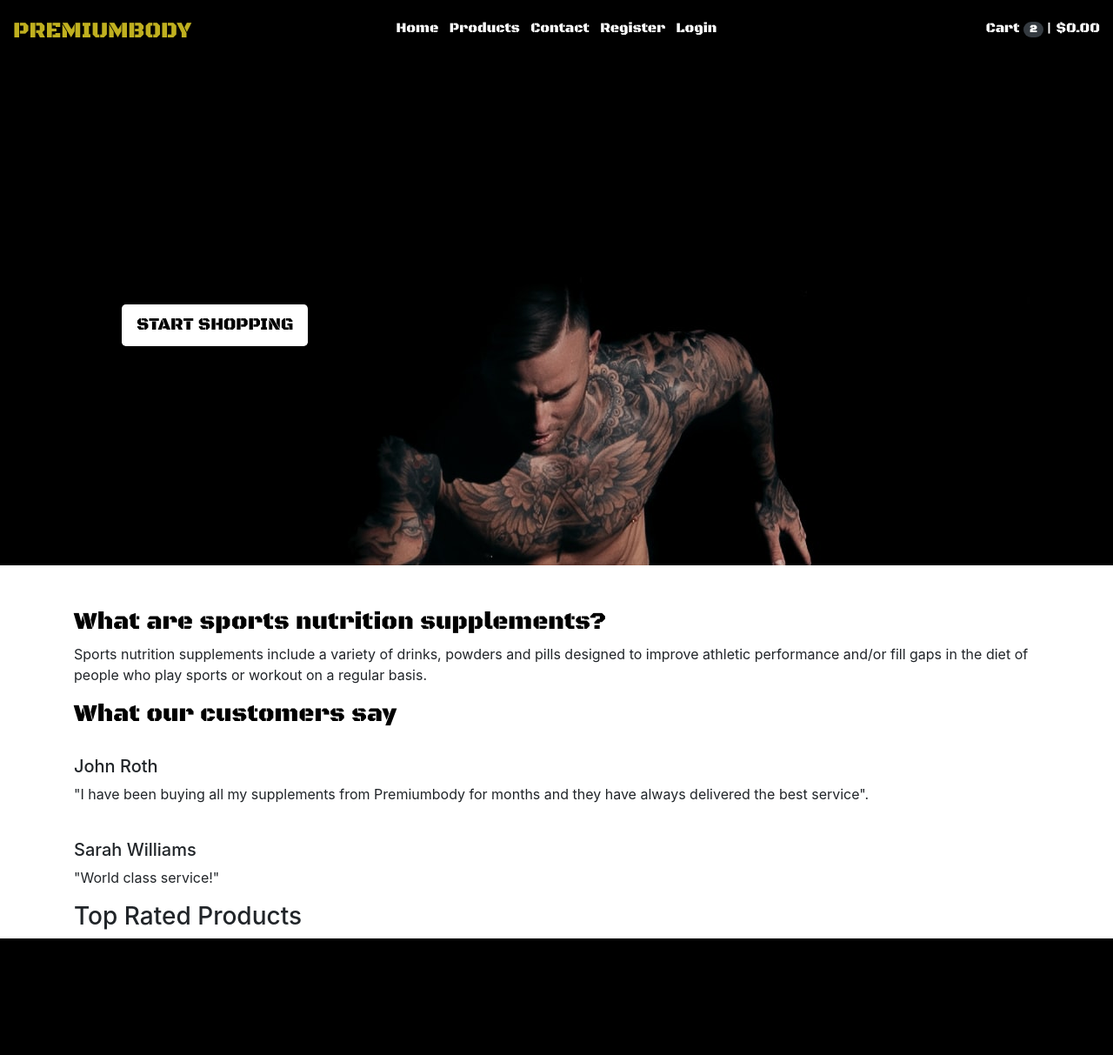
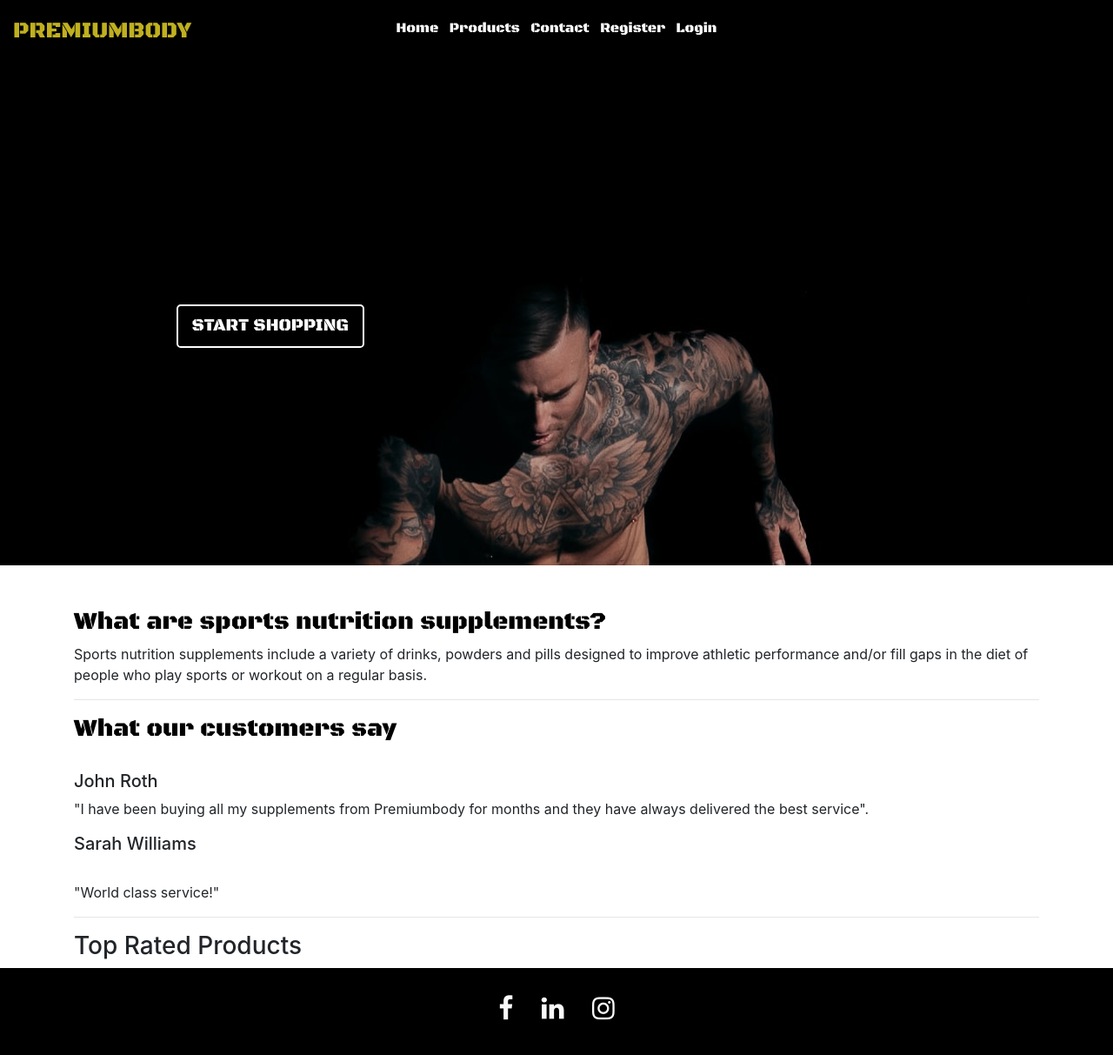
Before and after one commit to mendesfsweden/MilestoneProject4, a Django app: page / in a window 1280 px wide. Shown: the whole page at 87% size. Before the commit the page ends 1079 px from the top, so only its background shows below. Run offline with Django 3.2, Linux system fonts and the light colour scheme; some libraries are stand-ins or nearby versions.

Commit message:
added footer and its css

```diff
--- a/home/templates/home/index.html
+++ b/home/templates/home/index.html
@@ -21,6 +21,7 @@
         <div class="col-12 col-4-lg">
             <h3 class="main-font section-title">What are sports nutrition supplements?</h3>
             <p>Sports nutrition supplements include a variety of drinks, powders and pills designed to improve athletic performance and/or fill gaps in the diet of people who play sports or workout on a regular basis.</p>
+            <hr>
         </div>
     </div>
 </div>
@@ -31,9 +32,10 @@
             <br>
             <h5>John Roth</h5>
             <p>"I have been buying all my supplements from Premiumbody for months and they have always delivered the best service".</p>
+            <h5>Sarah Williams</h5>
             <br>
-            <h5>Sarah Williams</h5>
             <p>"World class service!"</p>
+            <hr>
         </div>
     </div>
 </div>
--- a/static/css/base.css
+++ b/static/css/base.css
@@ -13,10 +13,11 @@
 }
 
 .start-shop-btn {
-    background: white;
-    color: black;
+    background: transparent;
+    color: white;
+    border: 2px solid white;
     margin-top: 300px;
-    margin-left: 10%;
+    margin-left: 15%;
 }
 
 .section-title {
@@ -39,3 +40,18 @@
 a:hover {
     text-decoration: none;
 }
+
+.social-media {
+    background: black;
+    height: 100px;
+}
+
+.social-links {
+    color: #fafafa;
+    padding: 10px;
+    font-size: 30px;
+}
+
+.social-links:hover {
+    color: #C0B01F;
+}
--- a/templates/base.html
+++ b/templates/base.html
@@ -12,6 +12,7 @@
 
     {% block corecss %}
         <link rel="stylesheet" href="https://stackpath.bootstrapcdn.com/bootstrap/4.4.1/css/bootstrap.min.css">
+        <link rel="stylesheet" href="https://stackpath.bootstrapcdn.com/font-awesome/4.7.0/css/font-awesome.min.css">
         <link rel="stylesheet" href="{% static 'css/base.css' %}">
     {% endblock %}
 
@@ -32,7 +33,7 @@
   <body>
     <header class="container-fluid fixed-top">
         <div class="row bg-header">
-            <div class="col-12 col-lg-4 my-auto py-1 text-center text-md-left">
+            <div class="col-12 col-lg-4 my-auto py-1 text-center text-lg-left">
                 <a href="{ url 'home' }">
                     <h4 class="logo-font text-uppercase pt-3">Premiumbody</h4>
                 </a>
@@ -67,7 +68,8 @@
                     {% endif %}
                 </ul>
             </div>
-            <div class="col-12 col-lg-4 my-auto text-center text-md-right">
+            {% if request.user.is_authenticated %}
+                <div class="col-12 col-lg-4 my-auto text-center text-lg-right">
                     <a href="" class="main-font">
                         Cart
                         <span class="badge badge-dark badge-pill main-font" >2</span>
@@ -81,6 +83,7 @@
                         </span>
                     </a>
                 </div>
+            {% endif %}
         </div>
 
     </header>
@@ -95,6 +98,29 @@
     {% block content %}
     {% endblock %}
 
+    <div class="social-media text-center">
+        <ul class="list-inline pt-4">
+            <li class="list-inline-item">
+                <a class="social-links" target="_blank" href="https://www.facebook.com/">
+                    <i class="fa fa-facebook" aria-hidden="true"></i>
+                    <span class="sr-only">Facebook</span>
+                </a>
+            </li>
+            <li class="list-inline-item">
+                <a class="social-links" target="_blank" href="https://www.linkedin.com/">
+                    <i class="fa fa-linkedin" aria-hidden="true"></i>
+                    <span class="sr-only">LinkedIn</span>
+                </a>
+            </li>
+            <li class="list-inline-item">
+                <a class="social-links" target="_blank" href="https://www.instagram.com/">
+                    <i class="fa fa-instagram" aria-hidden="true"></i>
+                    <span class="sr-only">Instagram</span>
+                </a>
+            </li>
+        </ul>
+    </div>
+
     {% block postloadjs %}
     {% endblock %}
 
```
Lines whose indentation alone changed are shown as unchanged.
